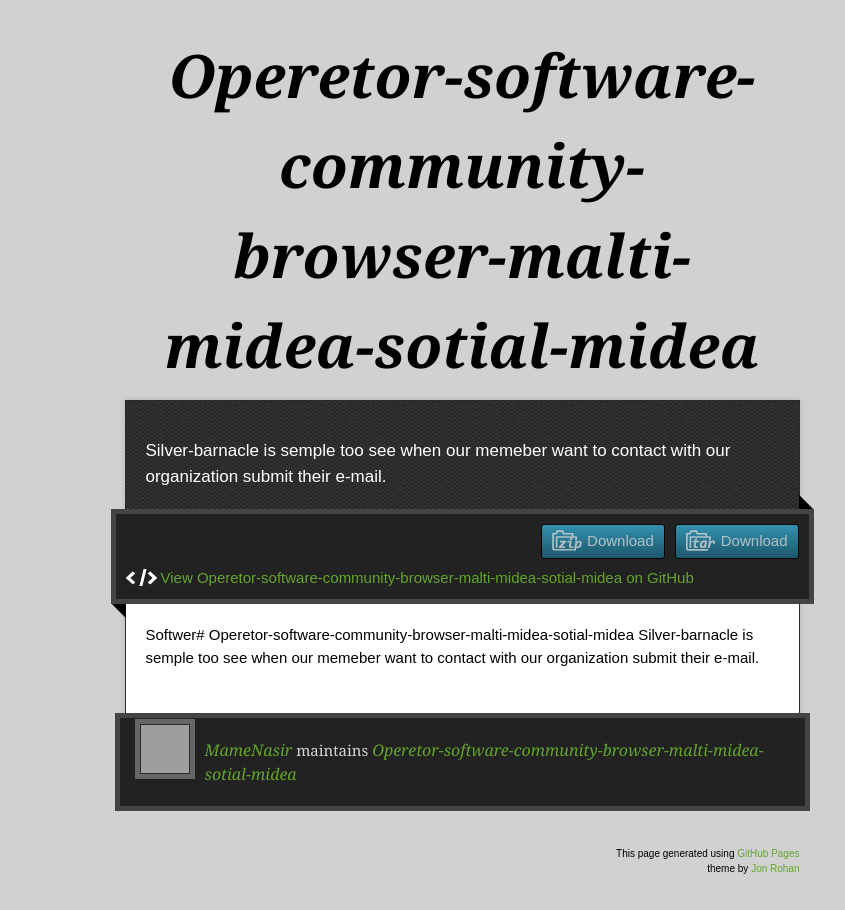
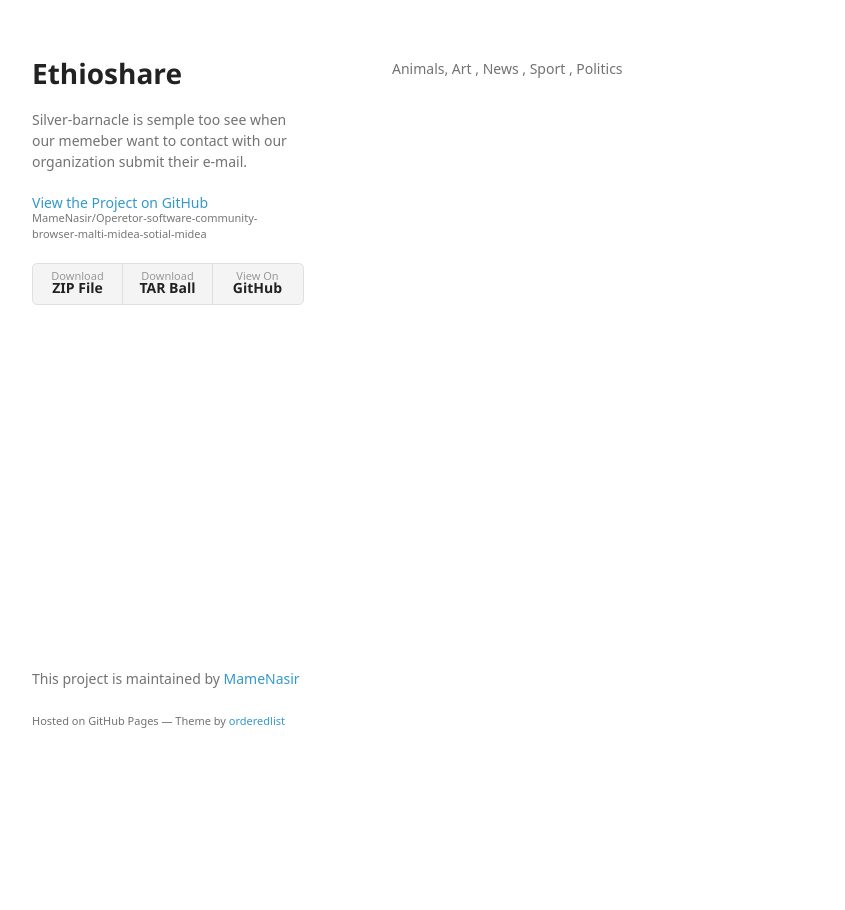
Before and after one commit to MameNasir/www-mamenasir.wordpress.com, a plain HTML site: page index.html in a window 1280 px wide. Shown: the whole page, without its empty margins (178-1023 px from the left). After the commit the page ends 800 px from the top, so only its background shows below. Drawn offline with nearby package versions, Linux system fonts and the light colour scheme; grey boxes are pictures that could not be loaded; a web font is replaced by a local one.

Commit message:
Create gh-pages branch via GitHub

```diff
--- a/index.html
+++ b/index.html
@@ -1,63 +1,41 @@
 <!doctype html>
-<!-- The Time Machine GitHub pages theme was designed and developed by Jon Rohan, on Feb 7, 2012. -->
-<!-- Follow him for fun. http://twitter.com/jonrohan. Tail his code on https://github.com/jonrohan -->
 <html>
   <head>
     <meta charset="utf-8">
-  <meta http-equiv="X-UA-Compatible" content="IE=edge,chrome=1">
+    <meta http-equiv="X-UA-Compatible" content="chrome=1">
+    <title>Ethioshare by MameNasir</title>
 
-  <link rel="stylesheet" href="stylesheets/stylesheet.css" media="screen">
-  <link rel="stylesheet" href="stylesheets/github-dark.css">
-  <script type="text/javascript" src="https://ajax.googleapis.com/ajax/libs/jquery/1.7.1/jquery.min.js"></script>
-  <script type="text/javascript" src="javascripts/script.js"></script>
-
-  <title>Operetor-software-community-browser-malti-midea-sotial-midea</title>
-  <meta name="description" content="Silver-barnacle is semple too see when our memeber want to contact with our organization submit their e-mail. ">
-
-  <meta name="viewport" content="width=device-width,initial-scale=1">
-
+    <link rel="stylesheet" href="stylesheets/styles.css">
+    <link rel="stylesheet" href="stylesheets/github-light.css">
+    <meta name="viewport" content="width=device-width">
+    <!--[if lt IE 9]>
+    <script src="//html5shiv.googlecode.com/svn/trunk/html5.js"></script>
+    <![endif]-->
   </head>
-
   <body>
-
     <div class="wrapper">
       <header>
-      <h1 class="title">Operetor-software-community-browser-malti-midea-sotial-midea</h1>
-    </header>
-    <div id="container">
-      <p class="tagline">Silver-barnacle is semple too see when our memeber want to contact with our organization submit their e-mail. </p>
-      <div id="main" role="main">
-        <div class="download-bar">
-        <div class="inner">
-          <a href="https://github.com/MameNasir/Operetor-software-community-browser-malti-midea-sotial-midea/tarball/master" class="download-button tar"><span>Download</span></a>
-          <a href="https://github.com/MameNasir/Operetor-software-community-browser-malti-midea-sotial-midea/zipball/master" class="download-button zip"><span>Download</span></a>
-          <a href="https://github.com/MameNasir/Operetor-software-community-browser-malti-midea-sotial-midea" class="code">View Operetor-software-community-browser-malti-midea-sotial-midea on GitHub</a>
-        </div>
-        <span class="blc"></span><span class="trc"></span>
-        </div>
-        <article class="markdown-body">
-          <p>Softwer# Operetor-software-community-browser-malti-midea-sotial-midea
-Silver-barnacle is semple too see when our memeber want to contact with our organization submit their e-mail. </p>
-        </article>
-      </div>
-    </div>
-    <footer>
-      <div class="owner">
-      <p><a href="https://github.com/MameNasir" class="avatar"><img src="https://avatars0.githubusercontent.com/u/18635135?v=3&amp;s=60" width="48" height="48"></a> <a href="https://github.com/MameNasir">MameNasir</a> maintains <a href="https://github.com/MameNasir/Operetor-software-community-browser-malti-midea-sotial-midea">Operetor-software-community-browser-malti-midea-sotial-midea</a></p>
+        <h1>Ethioshare</h1>
+        <p>Silver-barnacle is semple too see when our memeber want to contact with our organization submit their e-mail. </p>
+
+        <p class="view"><a href="https://github.com/MameNasir/Operetor-software-community-browser-malti-midea-sotial-midea">View the Project on GitHub <small>MameNasir/Operetor-software-community-browser-malti-midea-sotial-midea</small></a></p>
 
 
-      </div>
-      <div class="creds">
-        <small>This page generated using <a href="https://pages.github.com/">GitHub Pages</a><br>theme by <a href="https://twitter.com/jonrohan/">Jon Rohan</a></small>
-      </div>
+        <ul>
+          <li><a href="https://github.com/MameNasir/Operetor-software-community-browser-malti-midea-sotial-midea/zipball/master">Download <strong>ZIP File</strong></a></li>
+          <li><a href="https://github.com/MameNasir/Operetor-software-community-browser-malti-midea-sotial-midea/tarball/master">Download <strong>TAR Ball</strong></a></li>
+          <li><a href="https://github.com/MameNasir/Operetor-software-community-browser-malti-midea-sotial-midea">View On <strong>GitHub</strong></a></li>
+        </ul>
+      </header>
+      <section>
+        <p>Animals, Art , News , Sport , Politics</p>
+      </section>
+      <footer>
+        <p>This project is maintained by <a href="https://github.com/MameNasir">MameNasir</a></p>
+        <p><small>Hosted on GitHub Pages &mdash; Theme by <a href="https://github.com/orderedlist">orderedlist</a></small></p>
       </footer>
     </div>
-  <div class="current-section">
-    <a href="#top">Scroll to top</a>
-    <a href="https://github.com/MameNasir/Operetor-software-community-browser-malti-midea-sotial-midea/tarball/master" class="tar">tar</a><a href="https://github.com/MameNasir/Operetor-software-community-browser-malti-midea-sotial-midea/zipball/master" class="zip">zip</a><a href="" class="code">source code</a>
-    <p class="name"></p>
-  </div>
-
+    <script src="javascripts/scale.fix.js"></script>
 
   </body>
 </html>
--- /dev/null
+++ b/javascripts/scale.fix.js
@@ -0,0 +1,17 @@
+var metas = document.getElementsByTagName('meta');
+var i;
+if (navigator.userAgent.match(/iPhone/i)) {
+  for (i=0; i<metas.length; i++) {
+    if (metas[i].name == "viewport") {
+      metas[i].content = "width=device-width, minimum-scale=1.0, maximum-scale=1.0";
+    }
+  }
+  document.addEventListener("gesturestart", gestureStart, false);
+}
+function gestureStart() {
+  for (i=0; i<metas.length; i++) {
+    if (metas[i].name == "viewport") {
+      metas[i].content = "width=device-width, minimum-scale=0.25, maximum-scale=1.6";
+    }
+  }
+}
--- a/params.json
+++ b/params.json
@@ -1,6 +1,6 @@
 {
-  "name": "Operetor-software-community-browser-malti-midea-sotial-midea",
+  "name": "Ethioshare",
   "tagline": "Silver-barnacle is semple too see when our memeber want to contact with our organization submit their e-mail. ",
-  "body": "Softwer# Operetor-software-community-browser-malti-midea-sotial-midea\r\nSilver-barnacle is semple too see when our memeber want to contact with our organization submit their e-mail. \r\n",
+  "body": "Animals, Art , News , Sport , Politics",
   "note": "Don't delete this file! It's used internally to help with page regeneration."
 }
--- /dev/null
+++ b/stylesheets/styles.css
@@ -0,0 +1,324 @@
+@font-face {
+  font-family: 'Noto Sans';
+  font-weight: 400;
+  font-style: normal;
+  src: url('../fonts/Noto-Sans-regular/Noto-Sans-regular.eot');
+  src: url('../fonts/Noto-Sans-regular/Noto-Sans-regular.eot?#iefix') format('embedded-opentype'),
+       local('Noto Sans'),
+       local('Noto-Sans-regular'),
+       url('../fonts/Noto-Sans-regular/Noto-Sans-regular.woff2') format('woff2'),
+       url('../fonts/Noto-Sans-regular/Noto-Sans-regular.woff') format('woff'),
+       url('../fonts/Noto-Sans-regular/Noto-Sans-regular.ttf') format('truetype'),
+       url('../fonts/Noto-Sans-regular/Noto-Sans-regular.svg#NotoSans') format('svg');
+}
+
+@font-face {
+  font-family: 'Noto Sans';
+  font-weight: 700;
+  font-style: normal;
+  src: url('../fonts/Noto-Sans-700/Noto-Sans-700.eot');
+  src: url('../fonts/Noto-Sans-700/Noto-Sans-700.eot?#iefix') format('embedded-opentype'),
+       local('Noto Sans Bold'),
+       local('Noto-Sans-700'),
+       url('../fonts/Noto-Sans-700/Noto-Sans-700.woff2') format('woff2'),
+       url('../fonts/Noto-Sans-700/Noto-Sans-700.woff') format('woff'),
+       url('../fonts/Noto-Sans-700/Noto-Sans-700.ttf') format('truetype'),
+       url('../fonts/Noto-Sans-700/Noto-Sans-700.svg#NotoSans') format('svg');
+}
+
+@font-face {
+  font-family: 'Noto Sans';
+  font-weight: 400;
+  font-style: italic;
+  src: url('../fonts/Noto-Sans-italic/Noto-Sans-italic.eot');
+  src: url('../fonts/Noto-Sans-italic/Noto-Sans-italic.eot?#iefix') format('embedded-opentype'),
+       local('Noto Sans Italic'),
+       local('Noto-Sans-italic'),
+       url('../fonts/Noto-Sans-italic/Noto-Sans-italic.woff2') format('woff2'),
+       url('../fonts/Noto-Sans-italic/Noto-Sans-italic.woff') format('woff'),
+       url('../fonts/Noto-Sans-italic/Noto-Sans-italic.ttf') format('truetype'),
+       url('../fonts/Noto-Sans-italic/Noto-Sans-italic.svg#NotoSans') format('svg');
+}
+
+@font-face {
+  font-family: 'Noto Sans';
+  font-weight: 700;
+  font-style: italic;
+  src: url('../fonts/Noto-Sans-700italic/Noto-Sans-700italic.eot');
+  src: url('../fonts/Noto-Sans-700italic/Noto-Sans-700italic.eot?#iefix') format('embedded-opentype'),
+       local('Noto Sans Bold Italic'),
+       local('Noto-Sans-700italic'),
+       url('../fonts/Noto-Sans-700italic/Noto-Sans-700italic.woff2') format('woff2'),
+       url('../fonts/Noto-Sans-700italic/Noto-Sans-700italic.woff') format('woff'),
+       url('../fonts/Noto-Sans-700italic/Noto-Sans-700italic.ttf') format('truetype'),
+       url('../fonts/Noto-Sans-700italic/Noto-Sans-700italic.svg#NotoSans') format('svg');
+}
+
+body {
+  background-color: #fff;
+  padding:50px;
+  font: 14px/1.5 "Noto Sans", "Helvetica Neue", Helvetica, Arial, sans-serif;
+  color:#727272;
+  font-weight:400;
+}
+
+h1, h2, h3, h4, h5, h6 {
+  color:#222;
+  margin:0 0 20px;
+}
+
+p, ul, ol, table, pre, dl {
+  margin:0 0 20px;
+}
+
+h1, h2, h3 {
+  line-height:1.1;
+}
+
+h1 {
+  font-size:28px;
+}
+
+h2 {
+  color:#393939;
+}
+
+h3, h4, h5, h6 {
+  color:#494949;
+}
+
+a {
+  color:#39c;
+  text-decoration:none;
+}
+
+a:hover {
+  color:#069;
+}
+
+a small {
+  font-size:11px;
+  color:#777;
+  margin-top:-0.3em;
+  display:block;
+}
+
+a:hover small {
+  color:#777;
+}
+
+.wrapper {
+  width:860px;
+  margin:0 auto;
+}
+
+blockquote {
+  border-left:1px solid #e5e5e5;
+  margin:0;
+  padding:0 0 0 20px;
+  font-style:italic;
+}
+
+code, pre {
+  font-family:Monaco, Bitstream Vera Sans Mono, Lucida Console, Terminal, Consolas, Liberation Mono, DejaVu Sans Mono, Courier New, monospace;
+  color:#333;
+  font-size:12px;
+}
+
+pre {
+  padding:8px 15px;
+  background: #f8f8f8;
+  border-radius:5px;
+  border:1px solid #e5e5e5;
+  overflow-x: auto;
+}
+
+table {
+  width:100%;
+  border-collapse:collapse;
+}
+
+th, td {
+  text-align:left;
+  padding:5px 10px;
+  border-bottom:1px solid #e5e5e5;
+}
+
+dt {
+  color:#444;
+  font-weight:700;
+}
+
+th {
+  color:#444;
+}
+
+img {
+  max-width:100%;
+}
+
+header {
+  width:270px;
+  float:left;
+  position:fixed;
+  -webkit-font-smoothing:subpixel-antialiased;
+}
+
+header ul {
+  list-style:none;
+  height:40px;
+  padding:0;
+  background: #f4f4f4;
+  border-radius:5px;
+  border:1px solid #e0e0e0;
+  width:270px;
+}
+
+header li {
+  width:89px;
+  float:left;
+  border-right:1px solid #e0e0e0;
+  height:40px;
+}
+
+header li:first-child a {
+  border-radius:5px 0 0 5px;
+}
+
+header li:last-child a {
+  border-radius:0 5px 5px 0;
+}
+
+header ul a {
+  line-height:1;
+  font-size:11px;
+  color:#999;
+  display:block;
+  text-align:center;
+  padding-top:6px;
+  height:34px;
+}
+
+header ul a:hover {
+  color:#999;
+}
+
+header ul a:active {
+  background-color:#f0f0f0;
+}
+
+strong {
+  color:#222;
+  font-weight:700;
+}
+
+header ul li + li + li {
+  border-right:none;
+  width:89px;
+}
+
+header ul a strong {
+  font-size:14px;
+  display:block;
+  color:#222;
+}
+
+section {
+  width:500px;
+  float:right;
+  padding-bottom:50px;
+}
+
+small {
+  font-size:11px;
+}
+
+hr {
+  border:0;
+  background:#e5e5e5;
+  height:1px;
+  margin:0 0 20px;
+}
+
+footer {
+  width:270px;
+  float:left;
+  position:fixed;
+  bottom:50px;
+  -webkit-font-smoothing:subpixel-antialiased;
+}
+
+@media print, screen and (max-width: 960px) {
+
+  div.wrapper {
+    width:auto;
+    margin:0;
+  }
+
+  header, section, footer {
+    float:none;
+    position:static;
+    width:auto;
+  }
+
+  header {
+    padding-right:320px;
+  }
+
+  section {
+    border:1px solid #e5e5e5;
+    border-width:1px 0;
+    padding:20px 0;
+    margin:0 0 20px;
+  }
+
+  header a small {
+    display:inline;
+  }
+
+  header ul {
+    position:absolute;
+    right:50px;
+    top:52px;
+  }
+}
+
+@media print, screen and (max-width: 720px) {
+  body {
+    word-wrap:break-word;
+  }
+
+  header {
+    padding:0;
+  }
+
+  header ul, header p.view {
+    position:static;
+  }
+
+  pre, code {
+    word-wrap:normal;
+  }
+}
+
+@media print, screen and (max-width: 480px) {
+  body {
+    padding:15px;
+  }
+
+  header ul {
+    width:99%;
+  }
+
+  header li, header ul li + li + li {
+    width:33%;
+  }
+}
+
+@media print {
+  body {
+    padding:0.4in;
+    font-size:12pt;
+    color:#444;
+  }
+}
```
Also changed, not shown: stylesheets/github-light.css (+21 -21 lines). Lines whose indentation alone changed are shown as unchanged.
